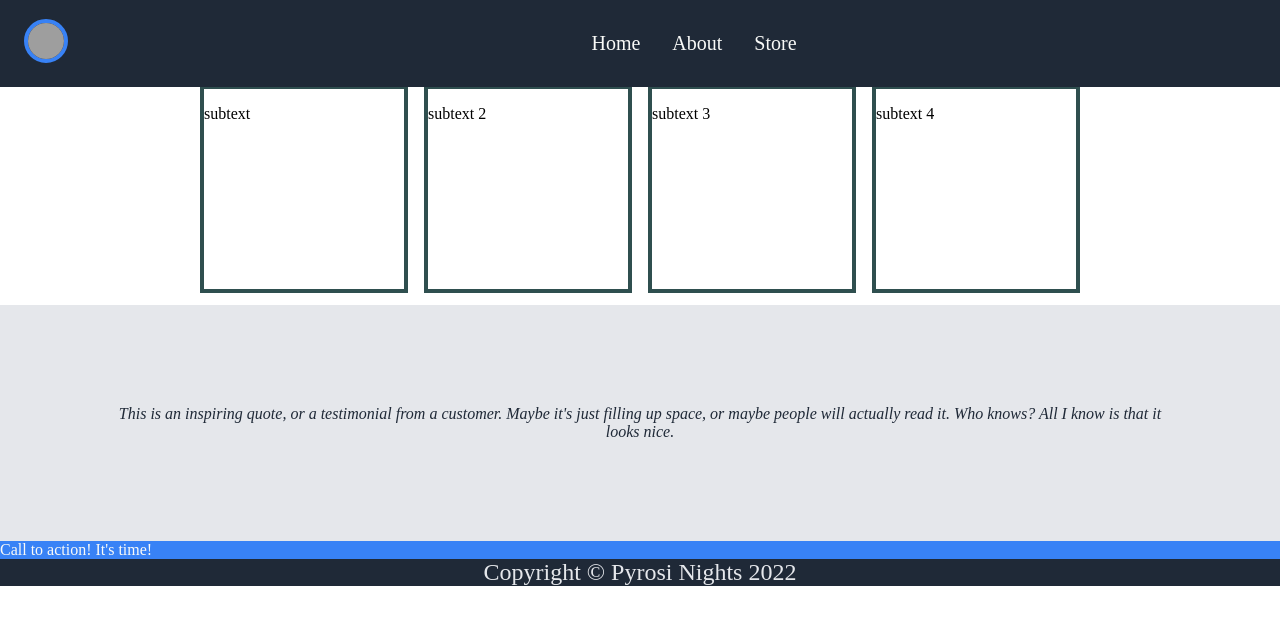
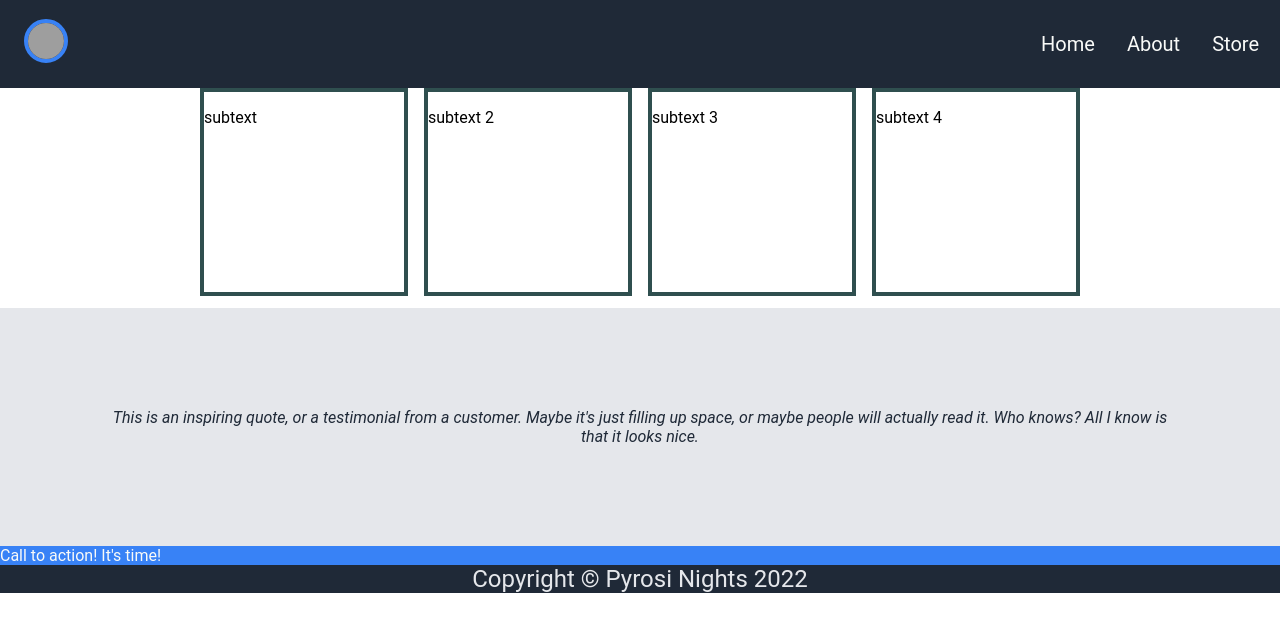
Before and after one commit to danoru/odin-landing, a plain HTML site: page index.html in a window 1280 px wide. Drawn offline with Linux system fonts and the light colour scheme; grey boxes are pictures that could not be loaded.

Commit message:
Fixed navbar to be on the top right instead of center right

```diff
--- a/style.css
+++ b/style.css
@@ -1,4 +1,9 @@
+* {
+    font-family: Roboto, sans-serif;
+}
+
 /* This removes the white space surrounding all of the flex boxes. */
+
 html, body {
     margin:0;
     padding:0
@@ -36,7 +41,8 @@ a {
     text-align: center;
     list-style: none;
     margin-left: auto;
-    margin-right: auto;
+    margin-right: 5px;
+
 }
 
 .nav-links a {
```
